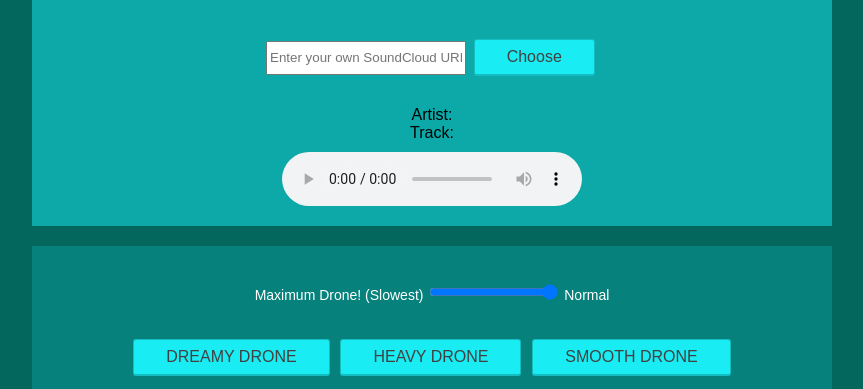
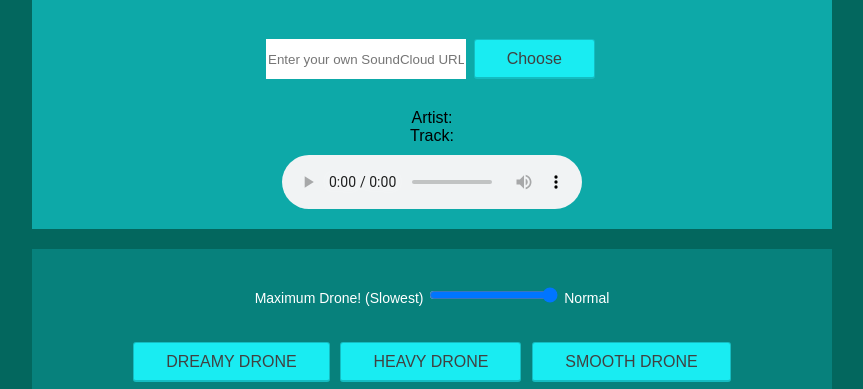
Before and after one commit to habber/Dronify, a plain HTML site: page index.html in a window 1280 px wide. Shown: the part 180-569 px from the top of the page, without its empty margins (208-1071 px from the left). Drawn offline with Linux system fonts and the light colour scheme; no server answers; a web font is replaced by a local one.

Commit message:
altered button size

```diff
--- a/stylesheets/style.css
+++ b/stylesheets/style.css
@@ -11,7 +11,7 @@ button {
 	border: 1px solid rgba(0, 0, 0, 0.2);
 	border-bottom-width: 2px;
 	border-radius: 3px; font-size: inherit;
-	padding: .5em 2em;
+	padding: .6em 2em;
 	margin: 0 .2em;
 	cursor: pointer;
 	background-color: rgb(25, 236, 242);
@@ -99,7 +99,8 @@ button:hover {
 
 .searchfield input {
 	width: 200px;
-	height: 34px;
+	height: 3em;
+	border: 1px;
 }
 
 /* Bottom container holds the filter and track rate variables that the user can manipulate */
```
